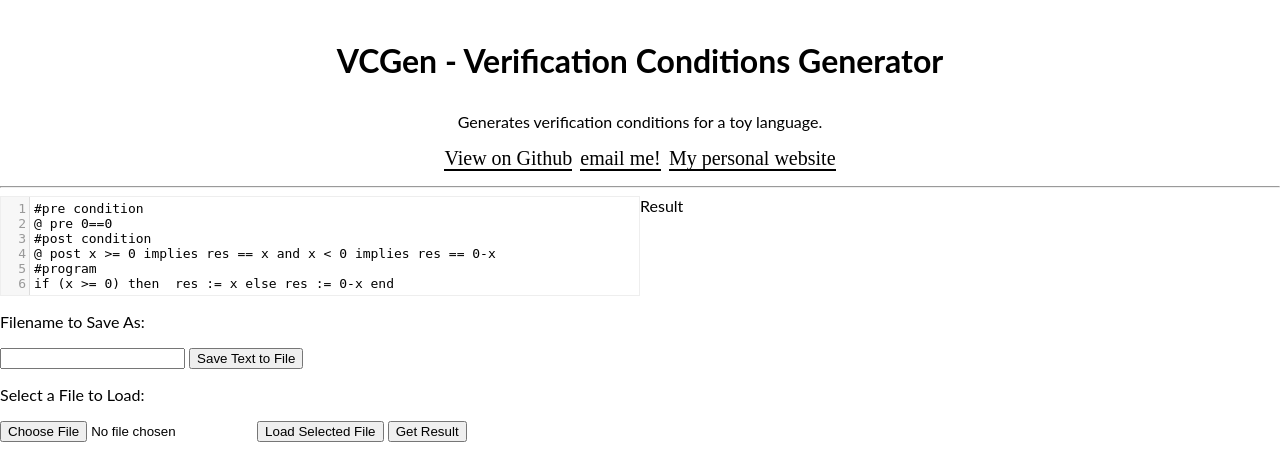
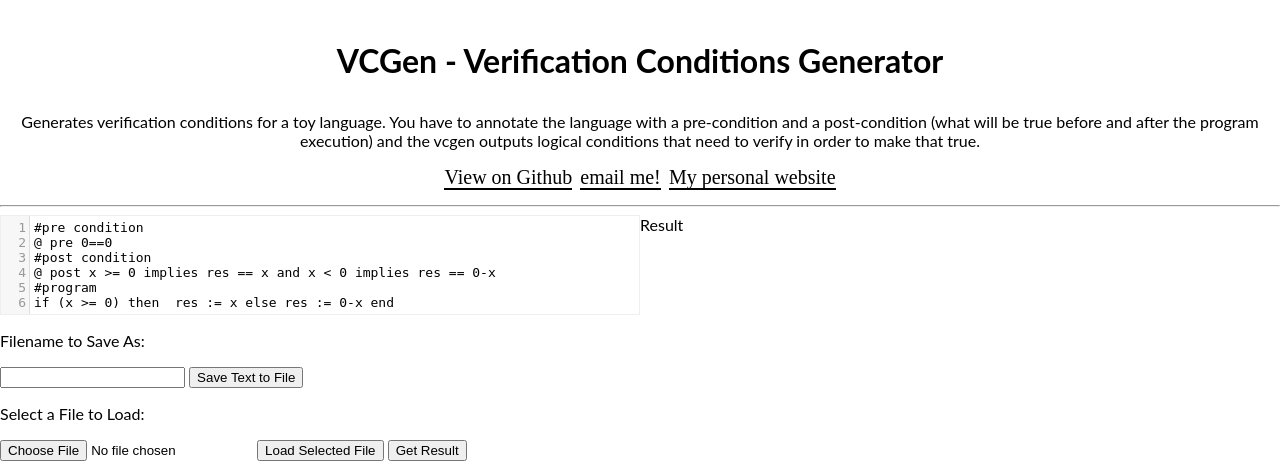
Before and after one commit to anaoaktree/vcgen, a Django app: page / in a window 1280 px wide. Shown: the top 474 px of the page. Run offline with Django 3.2, Linux system fonts and the light colour scheme; some libraries are stand-ins or nearby versions.

Commit message:
description

```diff
--- a/textinterface/templates/textinterface/index.html
+++ b/textinterface/templates/textinterface/index.html
@@ -36,7 +36,8 @@
 
 <header id="header" >
   <h1> VCGen - Verification Conditions Generator </h1>
-  <p> Generates verification conditions for a toy language.
+  <p> Generates verification conditions for a toy language. You have to annotate the language with a pre-condition and a post-condition (what will be true before and after the program execution) and the vcgen outputs logical conditions that need to verify in order to make that true.
+
 </header>
 
 <nav>
```
